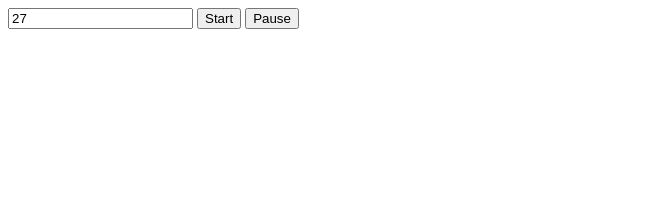
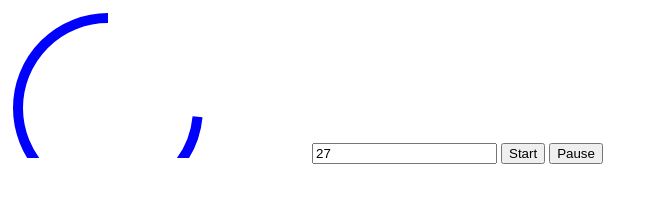
Before and after one commit to chase-the-coder/JavaScript-timer, a plain HTML site: page index.html in a window 1280 px wide. Both pictures are taken after a click on the button "Start". Shown: the whole page, without its empty margins (0-658 px from the left). Drawn offline with Linux system fonts and the light colour scheme.

Commit message:
added svg circle

```diff
--- a/index.html
+++ b/index.html
@@ -8,9 +8,24 @@
 </head>
 
 <body>
+  <svg>
+  <circle
+  r="90"
+  cx="100"
+  cy="100"
+  fill="transparent"
+  stroke="blue"
+  stroke-width="10"
+  stroke-dasharray="565"
+  stroke-dashoffset="-150"
+  transform="rotate(-90 100 100)">
+
+  </circle>
+  </svg>
   <input id="duration" value = "30">
   <button id="start">Start</button>
   <button id="pause">Pause</button>
+  <script src="timer.js"></script>
   <script src="index.js"></script>
 </body>
 
--- a/index.js
+++ b/index.js
@@ -1,52 +1,3 @@
-class Timer {
-	constructor(durationInput, startButton, pauseButton, callbacks) {
-		this.durationInput = durationInput;
-		this.startButton = startButton;
-		this.pauseButton = pauseButton;
-		if (callbacks) {
-			this.onStart = callbacks.onStart;
-			this.onTick = callbacks.onTick;
-			this.onComplete = callbacks.onComplete;
-		}
-		this.startButton.addEventListener('click', this.start);
-		this.pauseButton.addEventListener('click', this.pause);
-	}
-
-	start = () => {
-		if (this.onStart) {
-			this.onStart();
-		}
-		this.tick();
-		this.interval = setInterval(this.tick, 1000);
-	};
-
-	pause = () => {
-		clearInterval(this.interval);
-	};
-
-	tick = () => {
-		if (this.timeRemaining <= 0) {
-			this.pause();
-			if (this.onComplete) {
-				this.onComplete();
-			}
-		} else {
-			this.timeRemaining = this.timeRemaining - 1;
-			if (this.onTick) {
-				this.onTick();
-			}
-		}
-	};
-
-	get timeRemaining() {
-		return parseFloat(this.durationInput.value);
-	}
-
-	set timeRemaining(time) {
-		this.durationInput.value = time;
-	}
-}
-
 const durationInput = document.querySelector('#duration');
 const startButton = document.querySelector('#start');
 const pauseButton = document.querySelector('#pause');
--- /dev/null
+++ b/timer.js
@@ -0,0 +1,48 @@
+class Timer {
+	constructor(durationInput, startButton, pauseButton, callbacks) {
+		this.durationInput = durationInput;
+		this.startButton = startButton;
+		this.pauseButton = pauseButton;
+		if (callbacks) {
+			this.onStart = callbacks.onStart;
+			this.onTick = callbacks.onTick;
+			this.onComplete = callbacks.onComplete;
+		}
+		this.startButton.addEventListener('click', this.start);
+		this.pauseButton.addEventListener('click', this.pause);
+	}
+
+	start = () => {
+		if (this.onStart) {
+			this.onStart();
+		}
+		this.tick();
+		this.interval = setInterval(this.tick, 1000);
+	};
+
+	pause = () => {
+		clearInterval(this.interval);
+	};
+
+	tick = () => {
+		if (this.timeRemaining <= 0) {
+			this.pause();
+			if (this.onComplete) {
+				this.onComplete();
+			}
+		} else {
+			this.timeRemaining = this.timeRemaining - 1;
+			if (this.onTick) {
+				this.onTick();
+			}
+		}
+	};
+
+	get timeRemaining() {
+		return parseFloat(this.durationInput.value);
+	}
+
+	set timeRemaining(time) {
+		this.durationInput.value = time;
+	}
+}
```
